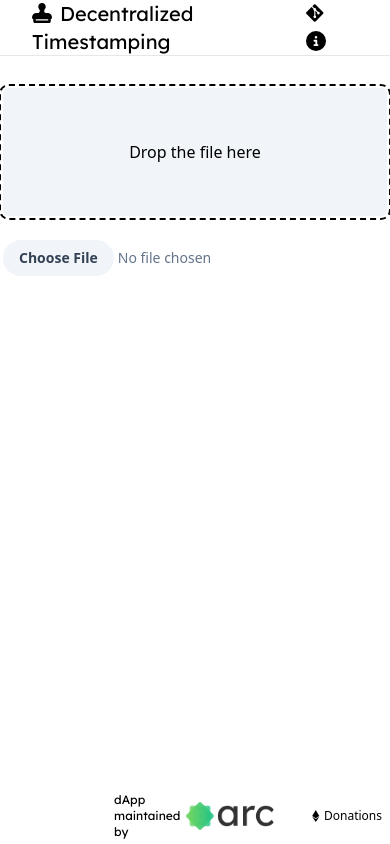
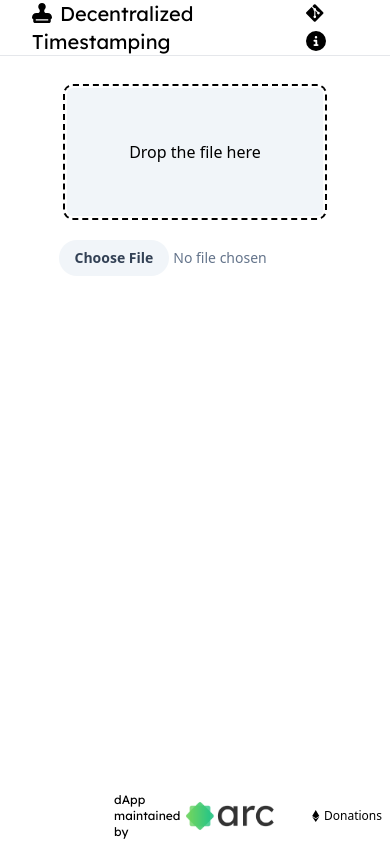
Before and after one commit to archq-io/edts-dapp, a Vue app: page / in a window 390 px wide. Built offline with nearby package versions, Linux system fonts and the light colour scheme; no server answers.

Commit message:
components: DragAndDrop.vue: Add breakpoints for mobile devices
Add breakpoints for the drag and drop component.

Signed-off-by: Luka Kovacic <luka.kovacic@archq.io>

```diff
--- a/src/components/DragAndDrop.vue
+++ b/src/components/DragAndDrop.vue
@@ -38,10 +38,10 @@
 </script>
 
 <template>
-  <div>
+  <div class="flex flex-col justify-center items-center">
     <div
       id="dropbox"
-      class="w-96 h-32 mb-6 flex justify-center items-center bg-slate-100 outline outline-2 outline-offset-2 outline-dashed rounded-md"
+      class="w-64 md:w-96 h-32 mb-6 flex justify-center items-center bg-slate-100 outline outline-2 outline-offset-2 outline-dashed rounded-md"
       :class="{ '!bg-slate-200': dropboxHighlighted }"
       @dragover="fileDragOver"
       @dragenter="fileDragEnter"
@@ -50,11 +50,13 @@
     >
       <p>Drop the file here</p>
     </div>
-    <input
-      class="w-96 text-sm text-slate-500 file:py-2 file:px-4 file:border-0 file:rounded-full file:text-sm file:font-semibold file:bg-slate-100 file:text-slate-700 hover:file:bg-slate-200"
-      type="file"
-      @change="fileInput"
-    />
+    <div class="flex flex-row justify-start items-center w-full">
+      <input
+        class="text-sm text-slate-500 file:py-2 file:px-4 file:border-0 file:rounded-full file:text-sm file:font-semibold file:bg-slate-100 file:text-slate-700 hover:file:bg-slate-200"
+        type="file"
+        @change="fileInput"
+      />
+    </div>
   </div>
 </template>
 
```
